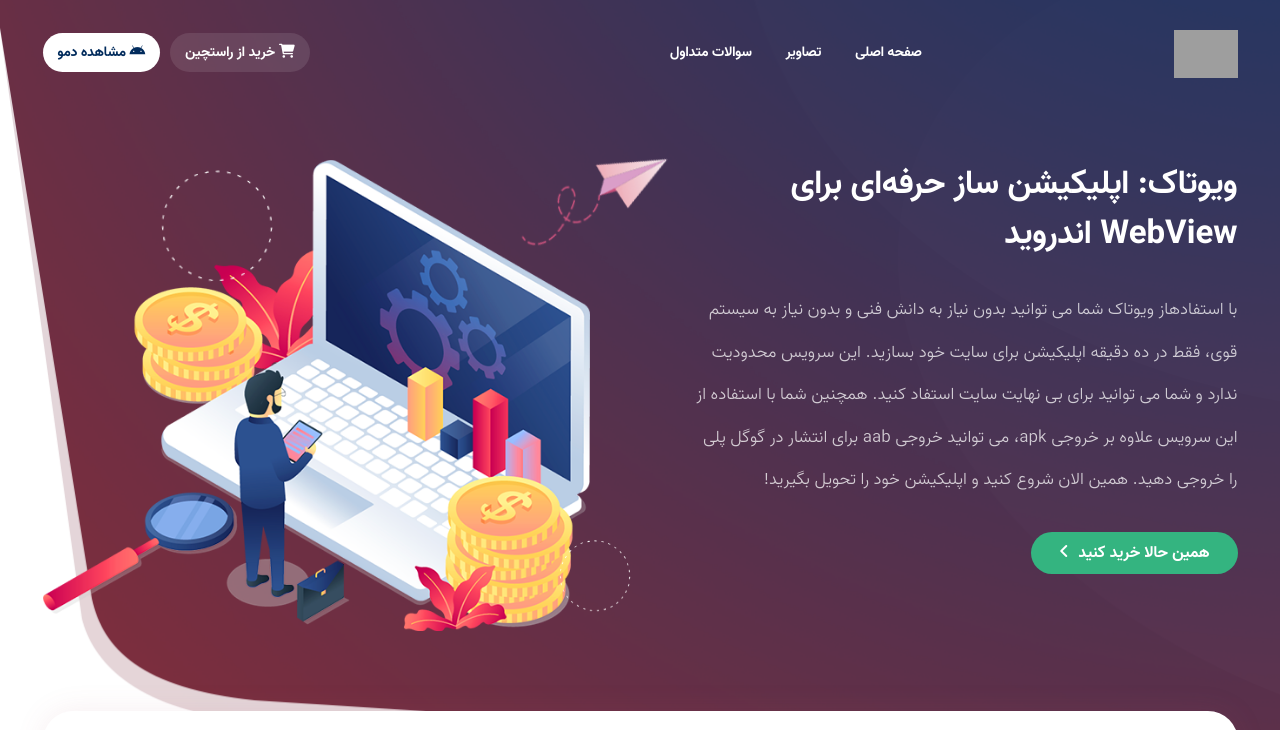
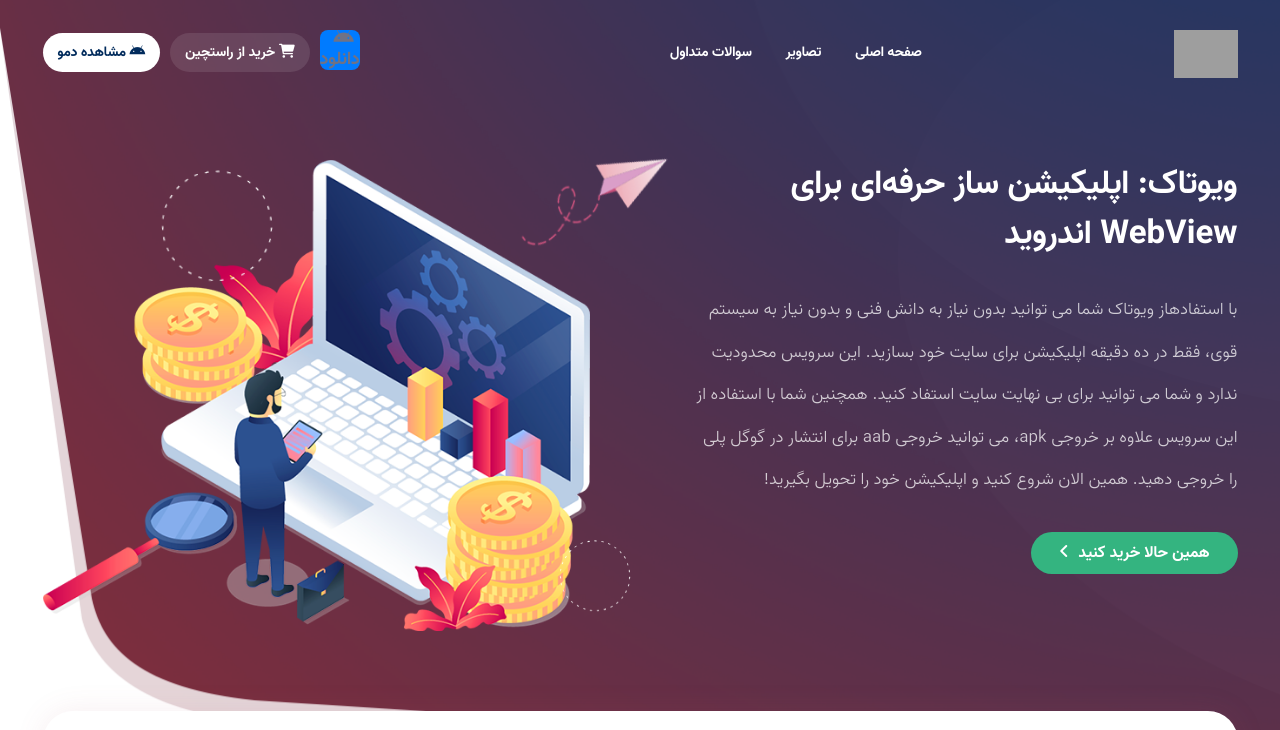
Before and after one commit to malipor140/webapk, a plain HTML site: page index.html in a window 1280 px wide. Shown: the top 730 px of the page. Drawn offline with Linux system fonts and the light colour scheme; grey boxes are pictures that could not be loaded.

Commit message:
Update index.html

```diff
--- a/index.html
+++ b/index.html
@@ -151,8 +151,8 @@
 <a href="#screen" class="log left rt-bg rt-bold rt-35px rt-sorme"><i class="fab fa-android"></i> مشاهده دمو</a>
 <a href="https://www.rtl-theme.com" target="_blank" class="reg left rt-bold rt-35px rt-fff"><i class="fa fa-shopping-cart"></i> خرید از راستچین</a>
 </div>
-<a href="#download" class="log-panel rt-fff rt-18 rt-center rt-50px left">
-    <i class="fab fa-android"></i> دانلود
+<a href="#download" class="log-panel rt-fff rt-18 rt-center rt-50px left rt-bold rt-35px rt-sorme" style="display: inline-flex; align-items: center; padding: 10px 20px; border-radius: 8px; background-color: #007bff;">
+    <i class="fab fa-android" style="margin-left: 8px;"></i> دانلود
 </a>
 </div>
 </header>
```
